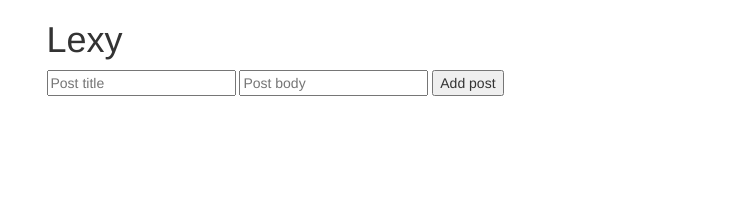
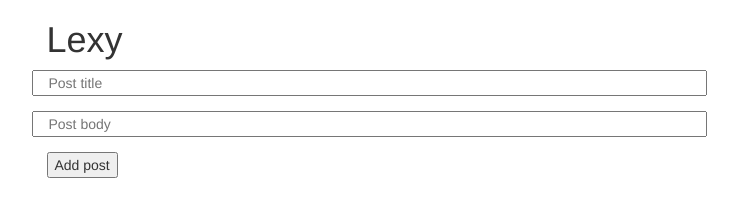
Before and after one commit to ka-tsu-ra/lexy-angular, a website: page index.html in a window 1280 px wide. Shown: the top 216 px of the page, without its empty margins (266-1004 px from the left). Drawn offline with nearby package versions, Linux system fonts and the light colour scheme; some packages are replaced by stand-ins of ours.

```diff
--- a/index.html
+++ b/index.html
@@ -15,10 +15,13 @@
           <h1>Lexy</h1>
         </div>
 
-    <form class="form-horizontal">
-
-      <input type="text" placeholder="Post title" ng-model="mainCtrl.title">
-      <input type="text" placeholder="Post body" ng-model="mainCtrl.body">
+    <form class="form-horizontal" ng-submit="mainCtrl.addPost()">
+      <div class="form-group">
+        <input type="text" class="col-xs-8" placeholder="Post title" ng-model="mainCtrl.title">
+      </div>
+      <div class="form-group">
+        <input type="text" class="col-xs-8" placeholder="Post body" ng-model="mainCtrl.body">
+      </div>
       <button class="postBtn" ng-click="mainCtrl.addPost()">Add post</button>
     </form>
 
```
